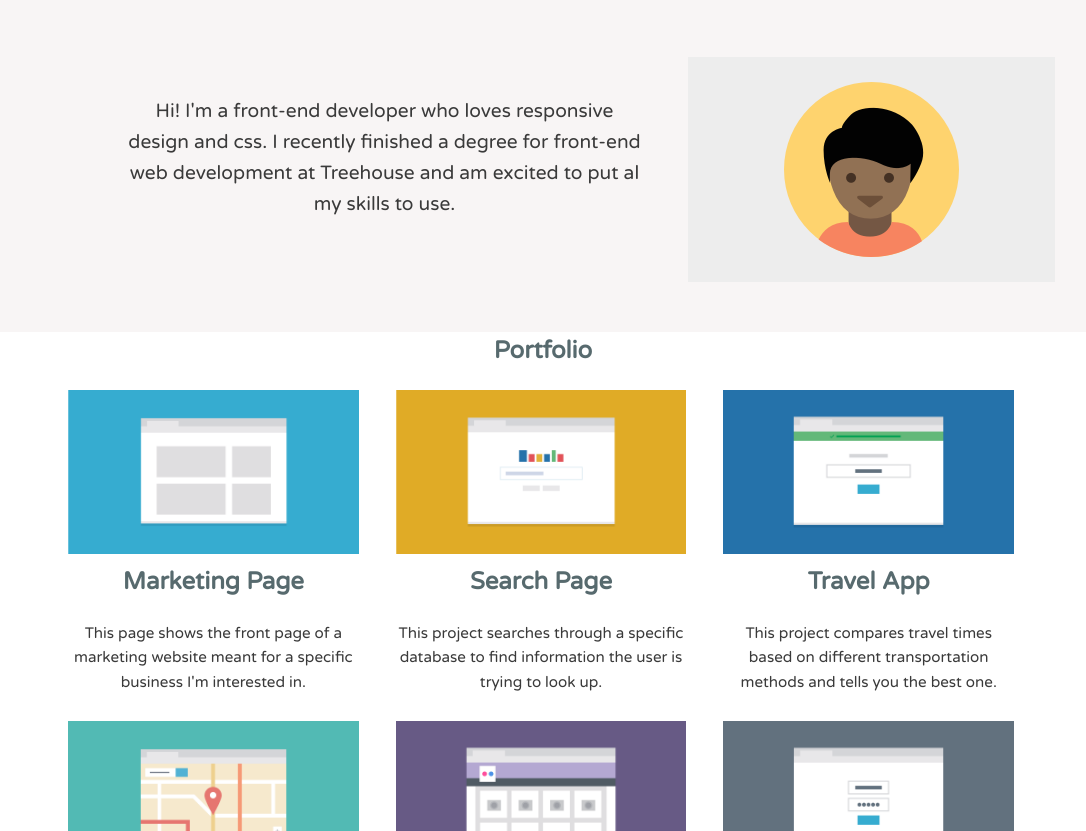
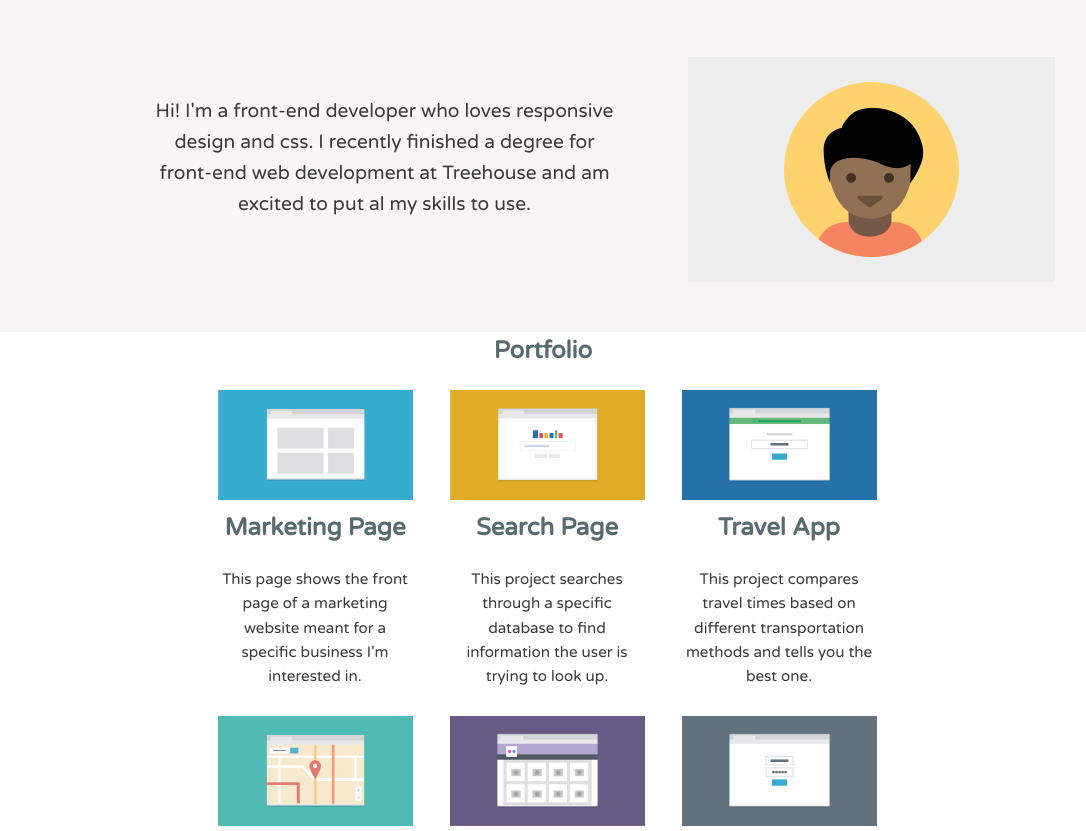
Before and after one commit to Kalex-dev/techdegree-project-2, a plain HTML site: page index.html in a window 1280 px wide. Shown: the part 104-935 px from the top of the page, without its empty margins (97-1183 px from the left). Drawn offline with Linux system fonts and the light colour scheme.

Commit message:
max-width
set a max-width and fixed the floats from jolting out of place while re-sizing the screen

```diff
--- a/css/style.css
+++ b/css/style.css
@@ -148,6 +148,7 @@ ul {
 		width: 90%;
     margin: 0 auto;
     text-align: center;
+    max-width: 725px;
   }
 
   .profile-pic {
@@ -242,7 +243,7 @@ ul {
   }
 
   .intro-paragraph {
-    width: 55%;
+    width: 50%;
   }
 
   .top-page {
```
